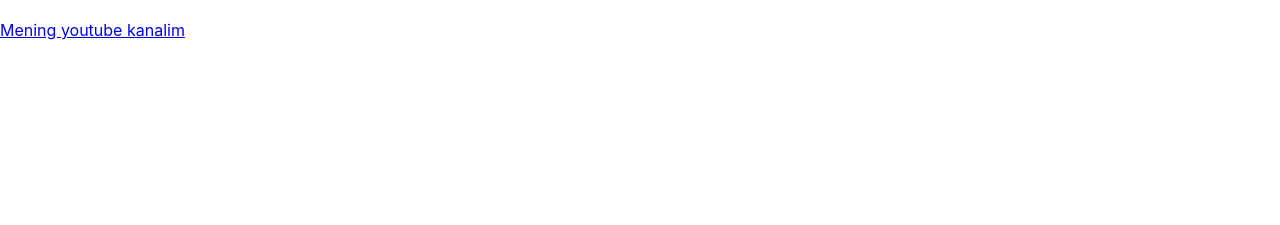
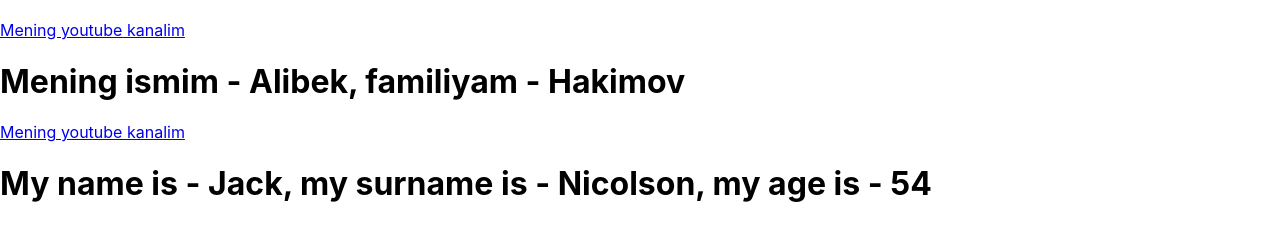
Before and after one commit to AkobirCoder/ReactJS-tutorial, a React (Create React App) app in the folder tutorial-app/: page / in a window 1280 px wide. Shown: the part 774-999 px from the top of the page. Before the commit the page ends 814 px from the top, so only its background shows below. Built offline with nearby package versions, Linux system fonts and the light colour scheme.

Commit message:
./tutorial-app/src/components/app/App.jsx was updated

```diff
--- a/tutorial-app/src/components/app/App.jsx
+++ b/tutorial-app/src/components/app/App.jsx
@@ -1,7 +1,11 @@
+import React, {Component} from 'react';
 import { StrictMode } from 'react';
+
 import { Header, Navbar } from '../header/Header';
 import Field from '../field/Field';
 import Button from '../button/Button';
+
+import MyFirstState from '../states/State';
 
 // import logo from './logo.svg';
 import './App.css';
@@ -61,6 +65,8 @@ import './App.css';
 // }
 
 
+// Function component:
+
 const User = ({firstName, lastName, link}) => { // `props` ni distruktizatsiya qilish
     // console.log(props);
     return (
@@ -77,6 +83,40 @@ const User = ({firstName, lastName, link}) => { // `props` ni distruktizatsiya q
     );
 }
 
+
+// Class component:
+
+class UserSecond extends Component {
+    constructor(props) {
+        super(props);
+        this.age = props.age; // yangi property qo'shish
+    }
+
+    render() {
+        const {name, surname, link} = this.props;
+
+        console.log(this.props);
+
+        return (
+            <div
+                style={{
+                    textAlign: "justify",
+                    maxWidth: "1400px",
+                    margin: "0 auto"
+                }}
+            >
+                <h1>My name is - {name}, my surname is - {surname}, my age is - {this.age}</h1>
+                <a href={link} target='_blank' rel='noreferrer'>This is my youtube channel</a>
+            </div>
+        );
+    }
+}
+
+
+// States:
+
+
+
 function App() {
   return (
     <div className='App'>
@@ -91,6 +131,21 @@ function App() {
         <User firstName={{name: "Akobir"}} lastName={() => "Usmonov"} link="https://youtube.com" />
         <User firstName={{name: "Umar"}} lastName={() => "Shamsiyev"} link="https://google.com" />
         <User firstName={{name: "Kamron"}} lastName={() => "Ismoilov"} link={"https://facebook.com"} />
+        <User firstName={{name: "Alibek"}} lastName={() => "Hakimov"} link={"https://telegram.org"} />
+
+        {/* Class components: */}
+        <UserSecond name={"Jack"} surname={"Nicolson"} link={"https://instagram.com"} age={54} />
+
+        {/* States: */}
+        <div
+            style={{
+                display: "flex",
+                justifyContent: "space-evenly"
+            }}
+        >
+            <MyFirstState firstName={"Artyom"} lastName={"Maratov"} link={"https://youtube.com"} />
+            <MyFirstState firstName={"Artyom"} lastName={"Maratov"} link={"https://youtube.com"} />
+        </div>
     </div>
   );
 }
```
